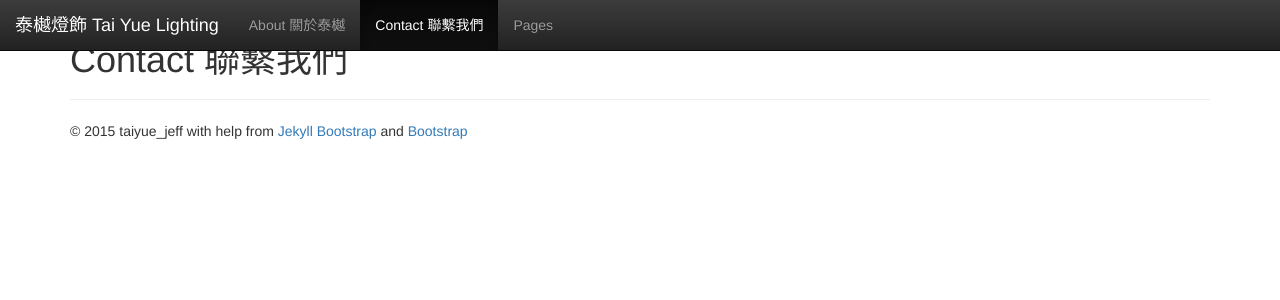
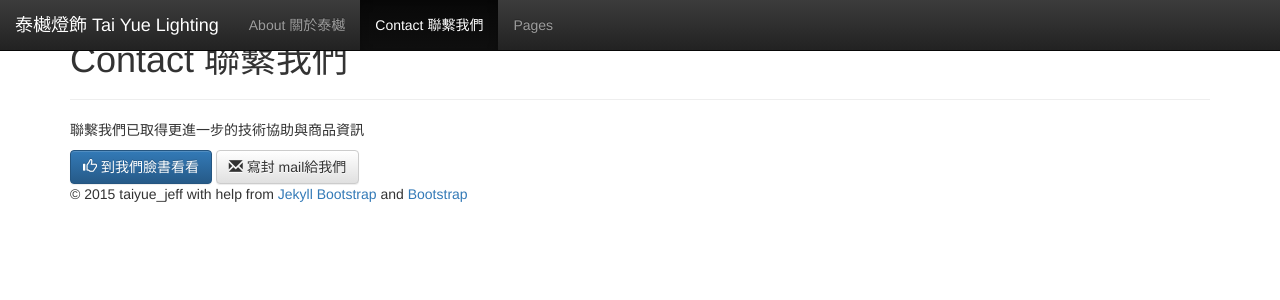
Before and after one commit to taiyuelighting/taiyuelighting.github.io, a Jekyll site: the page built from contact.html, in a window 1280 px wide. Shown: the top 300 px of the page. Built offline with Jekyll 4.4.1, drawn with Linux system fonts in a browser that asks for light colours; nearby versions of some CDN libraries; library files that are not in the unit come from our copies.

Commit message:
facebook contact

```diff
--- a/contact.html
+++ b/contact.html
@@ -5,3 +5,10 @@ description: "聯繫我們已取得更進一步的技術協助與商品資訊"
 group: navigation
 ---
 {% include JB/setup %}
+<p>聯繫我們已取得更進一步的技術協助與商品資訊</p>
+<a href="http://www.facebook.com/taiyuelighting" class="btn btn-primary" role="button">
+  <span class="glyphicon glyphicon-thumbs-up"
+aria-hidden="true"></span> 到我們臉書看看</a>
+<button type="button" class="btn btn-default">
+  <span class="glyphicon glyphicon-envelope"
+aria-hidden="true"></span> 寫封 mail給我們</button>
```
Also changed, not shown: carousel.css (+7 -19 lines), 4 other files.
